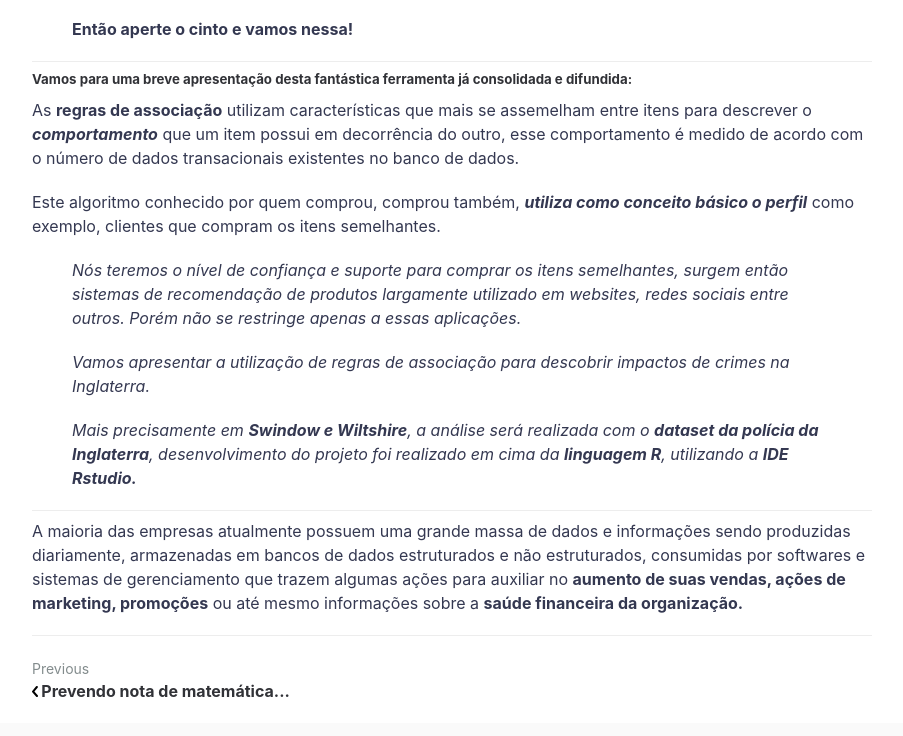
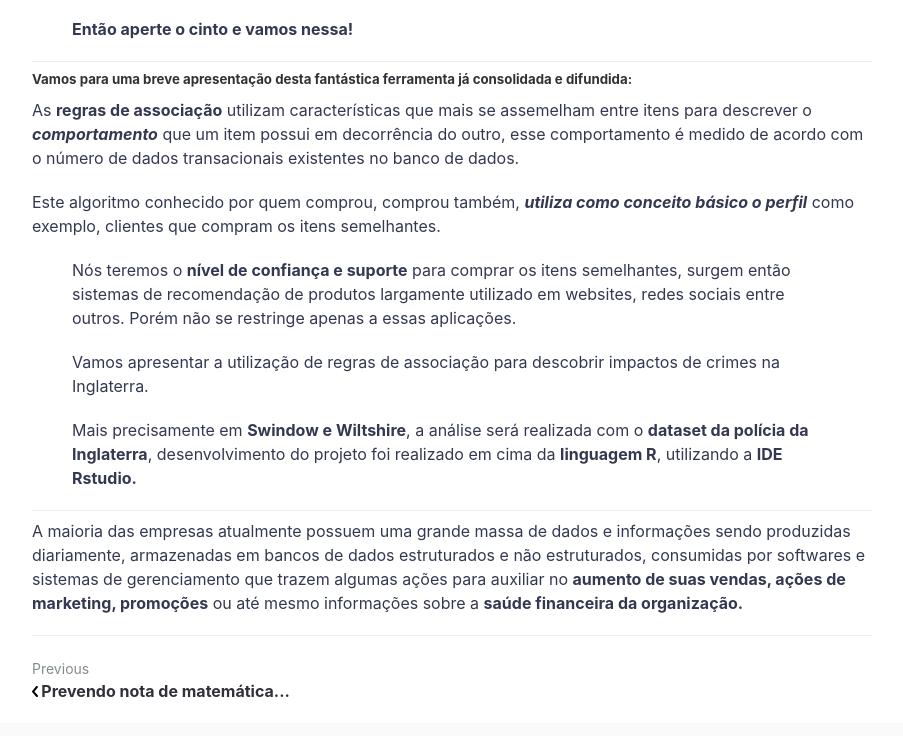
Before and after one commit to johndelara1/portfolioweb, a Jekyll site: the page built from _posts/2020-05-14-Regras de Associação.md, in a window 1280 px wide and 900 px high, scrolled down 771 px. Shown: the top 736 px of the window, without its empty margins (188-1091 px from the left). Built offline with Jekyll 4.4.1, drawn with Linux system fonts in a browser that asks for light colours; comment, search, counter and statistics services are not loaded.

```diff
--- a/_posts/2020-05-14-Regras de Associação.md
+++ b/_posts/2020-05-14-Regras de Associação.md
@@ -20,12 +20,12 @@ As **regras de associação** utilizam características que mais se assemelham e
 
 Este algoritmo conhecido por quem comprou, comprou também, ***utiliza como conceito básico o perfil*** como exemplo, clientes que compram os itens semelhantes.
 
-> *Nós teremos o nível de confiança e suporte para comprar os itens semelhantes,
-> surgem então sistemas de recomendação de produtos largamente utilizado em websites, redes sociais entre outros. Porém não se restringe apenas a essas aplicações.*
+> Nós teremos o **nível de confiança e suporte** para comprar os itens semelhantes,
+> surgem então sistemas de recomendação de produtos largamente utilizado em websites, redes sociais entre outros. Porém não se restringe apenas a essas aplicações.
 >
-> *Vamos apresentar a utilização de regras de associação para descobrir impactos de crimes na Inglaterra.*
+> Vamos apresentar a utilização de regras de associação para descobrir impactos de crimes na Inglaterra.
 >
-> *Mais precisamente em **Swindow e Wiltshire**, a análise será realizada com o **dataset da polícia da Inglaterra**, desenvolvimento do projeto foi realizado em cima da **linguagem R**, utilizando a **IDE Rstudio.***
+> Mais precisamente em **Swindow e Wiltshire**, a análise será realizada com o **dataset da polícia da Inglaterra**, desenvolvimento do projeto foi realizado em cima da **linguagem R**, utilizando a **IDE Rstudio.**
 
 ---
 
```
